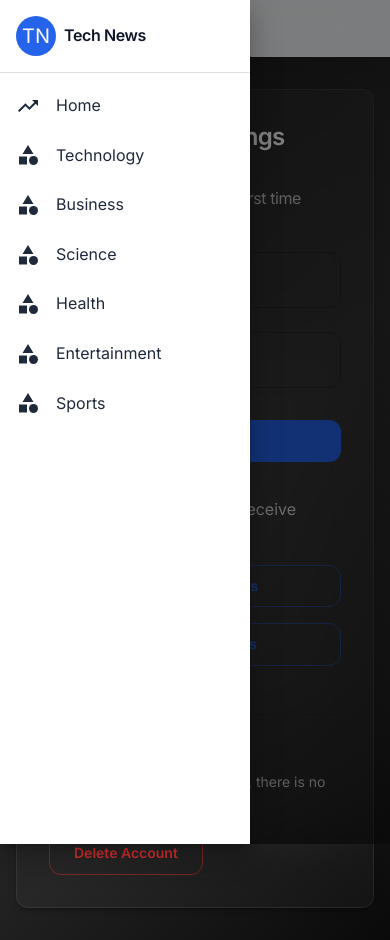
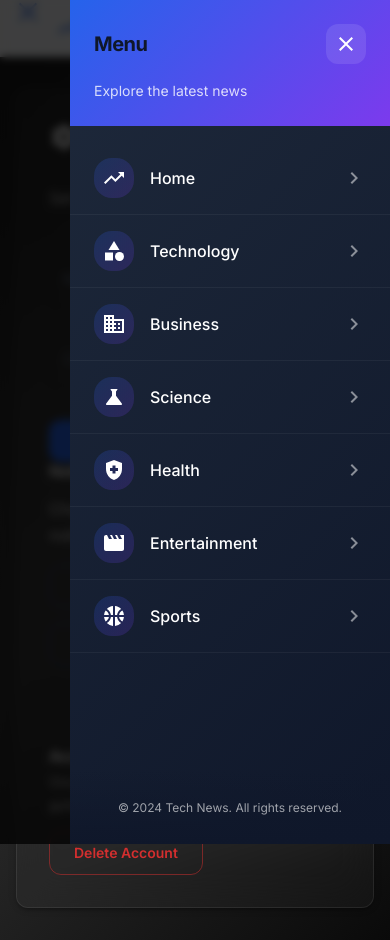
Before and after one commit to bhaskar2004/feedx, a React (Create React App) app: page /account in a window 390 px wide. Both pictures are taken after a click on the button "Toggle menu". Built offline with nearby package versions, Linux system fonts and the light colour scheme.

Commit message:
implemented burger box

```diff
--- a/package.json
+++ b/package.json
@@ -9,6 +9,7 @@
     "@mui/material": "^5.14.3",
     "axios": "^1.5.0",
     "cors": "^2.8.5",
+    "lucide-react": "^0.552.0",
     "react": "^18.2.0",
     "react-dom": "^18.2.0",
     "react-router-dom": "^6.15.0",
--- a/src/components/Navbar.js
+++ b/src/components/Navbar.js
@@ -4,7 +4,6 @@ import {
   Toolbar,
   Typography,
   Button,
-  IconButton,
   Drawer,
   List,
   ListItem,
@@ -19,16 +18,22 @@ import {
 } from '@mui/material';
 import { Link, useLocation } from 'react-router-dom';
 import {
-  Menu as MenuIcon,
   TrendingUp,
   Category,
+  Business as BusinessIcon,
+  Science as ScienceIcon,
+  HealthAndSafety,
+  Movie,
+  SportsBasketball,
+  ChevronRight,
+  Close,
 } from '@mui/icons-material';
 import { styled, alpha } from '@mui/material/styles';
 
 const StyledAppBar = styled(AppBar)(({ theme }) => ({
   background: 'rgba(255, 255, 255, 0.1)',
   backdropFilter: 'blur(20px)',
-  WebkitBackdropFilter: 'blur(20px)', // Safari support
+  WebkitBackdropFilter: 'blur(20px)',
   borderBottom: '1px solid rgba(255, 255, 255, 0.2)',
   boxShadow: '0 8px 32px rgba(0, 0, 0, 0.1)',
   position: 'relative',
@@ -45,7 +50,6 @@ const StyledAppBar = styled(AppBar)(({ theme }) => ({
   },
 }));
 
-// Add keyframes for liquid flow animation
 const liquidFlowKeyframes = `
   @keyframes liquidFlow {
     0%, 100% {
@@ -55,14 +59,72 @@ const liquidFlowKeyframes = `
       left: 100%;
     }
   }
+
+  @keyframes slideIn {
+    from {
+      opacity: 0;
+      transform: translateX(20px);
+    }
+    to {
+      opacity: 1;
+      transform: translateX(0);
+    }
+  }
 `;
 
-// Inject keyframes into the document head
 if (typeof document !== 'undefined') {
   const style = document.createElement('style');
   style.textContent = liquidFlowKeyframes;
   document.head.appendChild(style);
 }
+
+const BurgerButton = ({ onClick, isOpen }) => (
+  <button
+    onClick={onClick}
+    className="relative z-50 p-2 rounded-lg hover:bg-white/10 transition-all duration-300 focus:outline-none focus:ring-2 focus:ring-white/50"
+    aria-label="Toggle menu"
+    style={{ border: 'none', background: 'transparent', cursor: 'pointer' }}
+  >
+    <div className="relative w-6 h-6" style={{ width: '24px', height: '24px' }}>
+      <span
+        style={{
+          position: 'absolute',
+          display: 'block',
+          width: '24px',
+          height: '2px',
+          backgroundColor: '#2563eb',
+          transition: 'all 0.3s ease-in-out',
+          transform: isOpen ? 'rotate(45deg)' : 'rotate(0)',
+          top: isOpen ? '11px' : '4px',
+        }}
+      />
+      <span
+        style={{
+          position: 'absolute',
+          display: 'block',
+          width: '24px',
+          height: '2px',
+          backgroundColor: '#2563eb',
+          top: '11px',
+          transition: 'all 0.3s ease-in-out',
+          opacity: isOpen ? 0 : 1,
+        }}
+      />
+      <span
+        style={{
+          position: 'absolute',
+          display: 'block',
+          width: '24px',
+          height: '2px',
+          backgroundColor: '#2563eb',
+          transition: 'all 0.3s ease-in-out',
+          transform: isOpen ? 'rotate(-45deg)' : 'rotate(0)',
+          top: isOpen ? '11px' : '18px',
+        }}
+      />
+    </div>
+  </button>
+);
 
 const Navbar = () => {
   const [drawerOpen, setDrawerOpen] = useState(false);
@@ -81,22 +143,64 @@ const Navbar = () => {
   const navItems = [
     { text: 'Home', path: '/', icon: <TrendingUp /> },
     { text: 'Technology', path: '/category/technology', icon: <Category /> },
-    { text: 'Business', path: '/category/business', icon: <Category /> },
-    { text: 'Science', path: '/category/science', icon: <Category /> },
-    { text: 'Health', path: '/category/health', icon: <Category /> },
-    { text: 'Entertainment', path: '/category/entertainment', icon: <Category /> },
-    { text: 'Sports', path: '/category/sports', icon: <Category /> },
+    { text: 'Business', path: '/category/business', icon: <BusinessIcon /> },
+    { text: 'Science', path: '/category/science', icon: <ScienceIcon /> },
+    { text: 'Health', path: '/category/health', icon: <HealthAndSafety /> },
+    { text: 'Entertainment', path: '/category/entertainment', icon: <Movie /> },
+    { text: 'Sports', path: '/category/sports', icon: <SportsBasketball /> },
   ];
 
   const drawer = (
-    <Box sx={{ width: 250 }}>
-      <Box sx={{ p: 2, display: 'flex', alignItems: 'center', gap: 1 }}>
-        <Avatar sx={{ bgcolor: theme.palette.primary.main }}>TN</Avatar>
-        <Typography variant="h6">Tech News</Typography>
+    <Box
+      sx={{
+        width: 320,
+        maxWidth: '85vw',
+        height: '100%',
+        background: 'linear-gradient(135deg, #1e293b 0%, #0f172a 100%)',
+        display: 'flex',
+        flexDirection: 'column',
+      }}
+    >
+      {/* Menu Header */}
+      <Box
+        sx={{
+          background: 'linear-gradient(135deg, #2563eb 0%, #7c3aed 100%)',
+          p: 3,
+          color: 'white',
+        }}
+      >
+        <Box sx={{ display: 'flex', alignItems: 'center', justifyContent: 'space-between', mb: 2 }}>
+          <Typography variant="h5" sx={{ fontWeight: 700 }}>
+            Menu
+          </Typography>
+          <Box
+            component="button"
+            onClick={handleDrawerToggle}
+            sx={{
+              p: 1,
+              borderRadius: 1,
+              border: 'none',
+              background: 'rgba(255, 255, 255, 0.1)',
+              color: 'white',
+              cursor: 'pointer',
+              display: 'flex',
+              alignItems: 'center',
+              '&:hover': {
+                background: 'rgba(255, 255, 255, 0.2)',
+              },
+            }}
+          >
+            <Close />
           </Box>
-      <Divider />
-      <List>
-        {navItems.map((item) => (
+        </Box>
+        <Typography variant="body2" sx={{ color: 'rgba(255, 255, 255, 0.8)' }}>
+          Explore the latest news
+        </Typography>
+      </Box>
+
+      {/* Menu Items */}
+      <List sx={{ flex: 1, overflowY: 'auto', py: 2 }}>
+        {navItems.map((item, index) => (
           <ListItem
             button
             key={item.text}
@@ -105,42 +209,89 @@ const Navbar = () => {
             onClick={handleDrawerToggle}
             selected={location.pathname === item.path}
             sx={{
+              color: 'white',
+              px: 3,
+              py: 2,
+              borderBottom: '1px solid rgba(255, 255, 255, 0.05)',
+              animation: drawerOpen ? `slideIn 0.3s ease-out ${index * 0.05}s both` : 'none',
+              '&:hover': {
+                backgroundColor: 'rgba(255, 255, 255, 0.1)',
+              },
               '&.Mui-selected': {
-                backgroundColor: alpha(theme.palette.primary.main, 0.1),
+                backgroundColor: 'rgba(37, 99, 235, 0.2)',
+                borderLeft: '4px solid #2563eb',
+              },
+            }}
+          >
+            <Box
+              sx={{
+                p: 1,
+                borderRadius: 1.5,
+                background: 'linear-gradient(135deg, rgba(37, 99, 235, 0.2), rgba(124, 58, 237, 0.2))',
+                display: 'flex',
+                alignItems: 'center',
+                mr: 2,
+                transition: 'all 0.2s',
+                '.MuiListItem-root:hover &': {
+                  background: 'linear-gradient(135deg, rgba(37, 99, 235, 0.3), rgba(124, 58, 237, 0.3))',
                 },
               }}
             >
               {item.icon}
-            <ListItemText primary={item.text} sx={{ ml: 2 }} />
+            </Box>
+            <ListItemText
+              primary={item.text}
+              primaryTypographyProps={{
+                fontWeight: 500,
+              }}
+            />
+            <ChevronRight
+              sx={{
+                opacity: 0.5,
+                transition: 'all 0.2s',
+                '.MuiListItem-root:hover &': {
+                  opacity: 1,
+                  transform: 'translateX(4px)',
+                },
+              }}
+            />
           </ListItem>
         ))}
       </List>
+
+      {/* Menu Footer */}
+      <Box
+        sx={{
+          p: 3,
+          background: 'linear-gradient(to top, #0f172a, transparent)',
+          textAlign: 'center',
+        }}
+      >
+        <Typography variant="caption" sx={{ color: 'rgba(255, 255, 255, 0.6)' }}>
+          © 2024 Tech News. All rights reserved.
+        </Typography>
+      </Box>
     </Box>
   );
 
   return (
+    <>
       <Slide appear={false} direction="down" in={!trigger}>
         <StyledAppBar position="sticky">
           <Toolbar>
             {isMobile && (
-            <IconButton
-              edge="start"
-              color="inherit"
-              aria-label="menu"
-              onClick={handleDrawerToggle}
-            >
-              <MenuIcon />
-            </IconButton>
+              <BurgerButton onClick={handleDrawerToggle} isOpen={drawerOpen} />
             )}
             <Typography
               variant="h6"
               component={Link}
               to="/"
               sx={{
-              flexGrow: isMobile ? 0 : 1,
+                flexGrow: isMobile ? 1 : 0,
                 textDecoration: 'none',
                 color: 'rgba(0, 0, 0, 0.8)',
                 mr: 2,
+                ml: isMobile ? 2 : 0,
                 display: 'flex',
                 alignItems: 'center',
                 gap: 1,
@@ -153,22 +304,18 @@ const Navbar = () => {
             </Typography>
 
             {!isMobile && (
-            <Box sx={{ display: 'flex', alignItems: 'center' }}>
-              <Box sx={{ flexGrow: 1, display: 'flex', justifyContent: 'center' }}>
+              <Box sx={{ display: 'flex', alignItems: 'center', flexGrow: 1 }}>
+                <Box sx={{ display: 'flex', justifyContent: 'center', flexGrow: 1 }}>
                   <Button
                     component={Link}
                     to="/"
                     sx={{
                       mx: 1,
-                    color: 'rgba(0, 0, 0, 0.7)',
-                    fontWeight: 500,
+                      color: location.pathname === '/' ? '#2563eb' : 'rgba(0, 0, 0, 0.7)',
+                      fontWeight: location.pathname === '/' ? 700 : 500,
                       '&:hover': {
                         color: '#2563eb',
                         backgroundColor: 'rgba(37, 99, 235, 0.1)',
-                    },
-                    '&.active': {
-                      color: '#2563eb',
-                      fontWeight: 'bold',
                       },
                     }}
                   >
@@ -182,15 +329,11 @@ const Navbar = () => {
                       to={item.path}
                       sx={{
                         mx: 1,
-                      color: 'rgba(0, 0, 0, 0.7)',
-                      fontWeight: 500,
+                        color: location.pathname === item.path ? '#2563eb' : 'rgba(0, 0, 0, 0.7)',
+                        fontWeight: location.pathname === item.path ? 700 : 500,
                         '&:hover': {
                           color: '#2563eb',
                           backgroundColor: 'rgba(37, 99, 235, 0.1)',
-                      },
-                      '&.active': {
-                        color: '#2563eb',
-                        fontWeight: 'bold',
                         },
                       }}
                     >
@@ -200,20 +343,50 @@ const Navbar = () => {
                 </Box>
               </Box>
             )}
+          </Toolbar>
+        </StyledAppBar>
+      </Slide>
 
+      {/* Overlay */}
+      {isMobile && (
+        <Box
+          onClick={handleDrawerToggle}
+          sx={{
+            position: 'fixed',
+            inset: 0,
+            backgroundColor: 'rgba(0, 0, 0, 0.5)',
+            backdropFilter: 'blur(4px)',
+            zIndex: 1200,
+            transition: 'opacity 0.3s',
+            opacity: drawerOpen ? 1 : 0,
+            pointerEvents: drawerOpen ? 'auto' : 'none',
+          }}
+        />
+      )}
+
+      {/* Drawer */}
       <Drawer
-            anchor="left"
+        anchor="right"
         open={drawerOpen}
         onClose={handleDrawerToggle}
         ModalProps={{
           keepMounted: true,
         }}
+        PaperProps={{
+          sx: {
+            backgroundColor: 'transparent',
+            boxShadow: 'none',
+          },
+        }}
+        sx={{
+          '& .MuiDrawer-paper': {
+            transition: 'transform 0.3s ease-in-out !important',
+          },
+        }}
       >
         {drawer}
       </Drawer>
-        </Toolbar>
-      </StyledAppBar>
-    </Slide>
+    </>
   );
 };
 
```
Also changed, not shown: src/utils/imageUtils.js (added, +13 -0 lines), 1 other file (tests, documents, lock files or other folders). Lines whose indentation alone changed are shown as unchanged.
